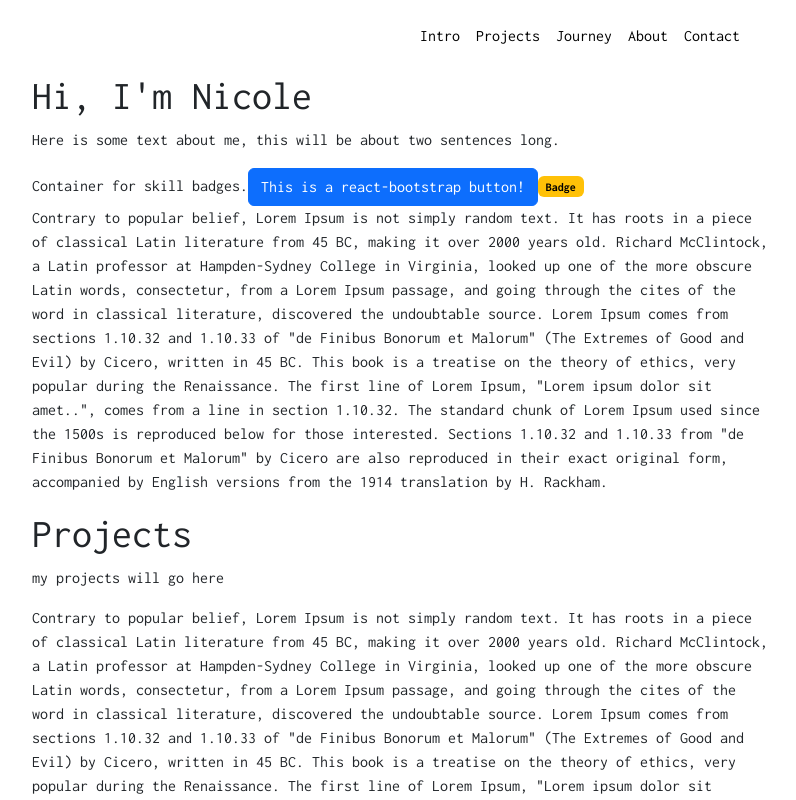
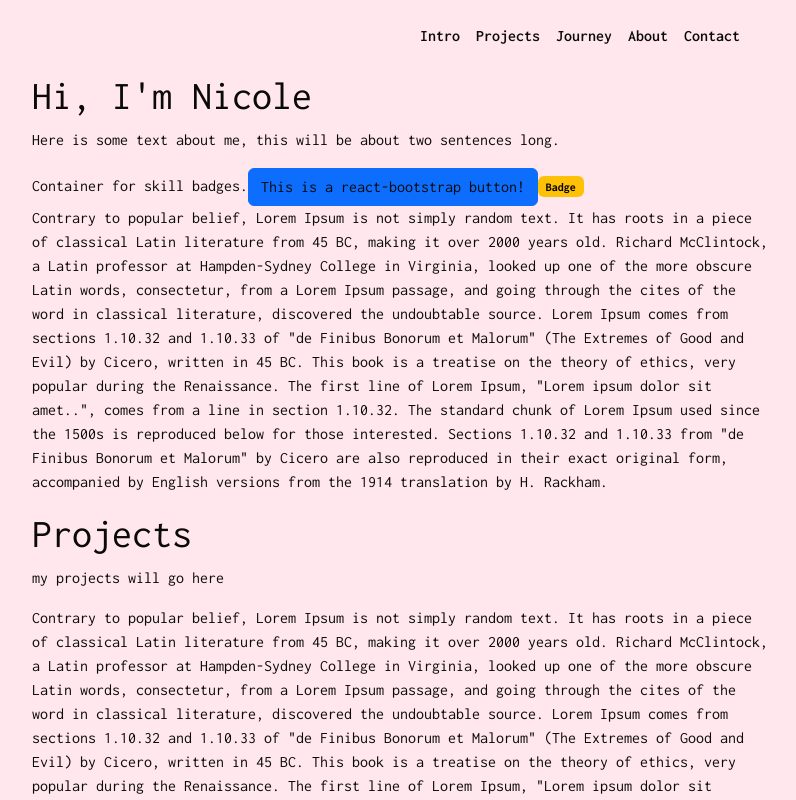
Before and after one commit to nic-cab-sor/nic-cab-sor.github.io, a React (Vite) app: page / in a window 1280 px wide. Shown: the top 800 px of the page, without its empty margins (240-1036 px from the left). Built offline with nearby package versions, Linux system fonts and the light colour scheme.

Commit message:
navbar transparent bg, navitems bold, changed bg colour and text colour

```diff
--- a/src/components/MyNavbar.tsx
+++ b/src/components/MyNavbar.tsx
@@ -1,9 +1,9 @@
 function MyNavbar() {
     return (
-        <nav className="navbar sticky-top navbar-expand-md bg-white">
+        <nav className="navbar sticky-top navbar-expand-md bg-transparent">
             <div className="container-fluid">
                 <div className="collapse navbar-collapse p-2" id='my-navbar-nav'>
-                    <ul className='navbar-nav flex-row d-flex justify-content-evenly ms-auto'>
+                    <ul className='navbar-nav flex-row d-flex justify-content-evenly ms-auto fw-semibold'>
                         <li className="navbar-item">
                             <a className="nav-link active" href='#intro'>Intro</a>
                         </li>
--- a/src/styles/index.css
+++ b/src/styles/index.css
@@ -6,8 +6,13 @@
     Root variables (like :root { --color-primary: #...} )
     General styles that affect the whole application */
 
+* {
+  color: #0A0A0A !important;
+}
+
 body {
   font-family: 'Inconsolata', monospace;
+  background-color: #FFE7ED;
 }
 
 .navbar-toggler:focus,
```
